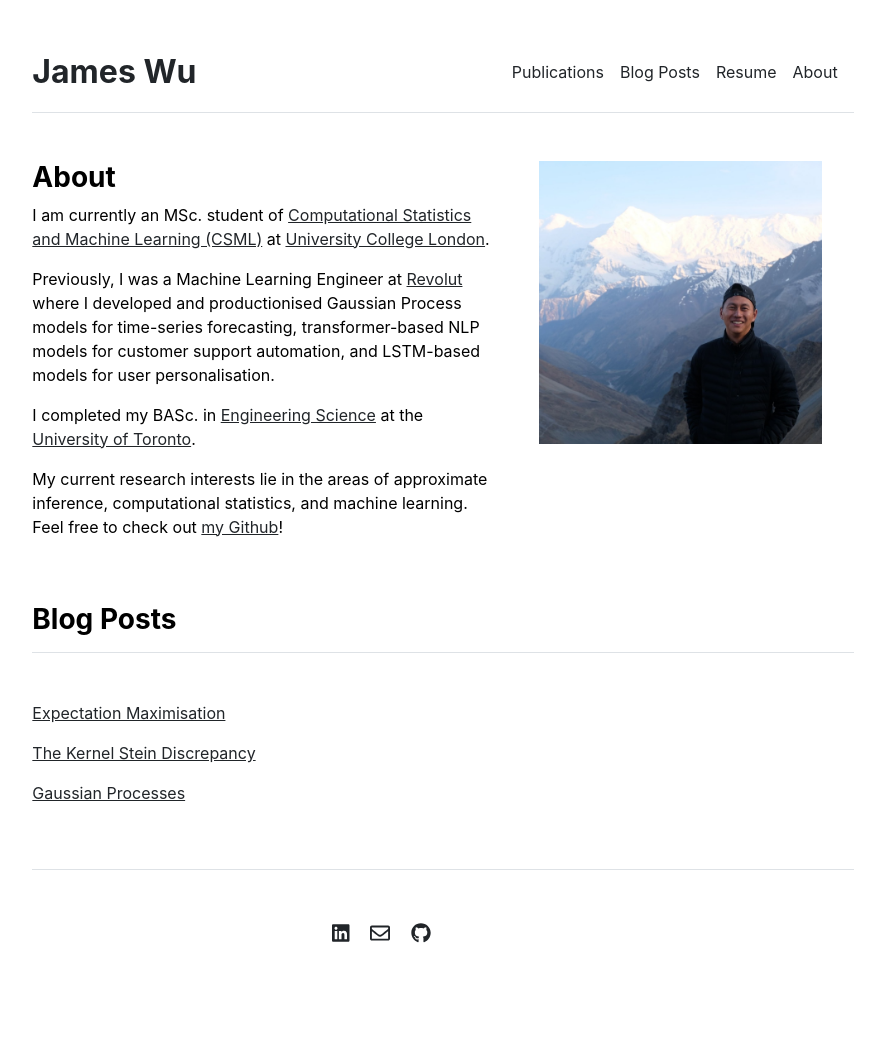
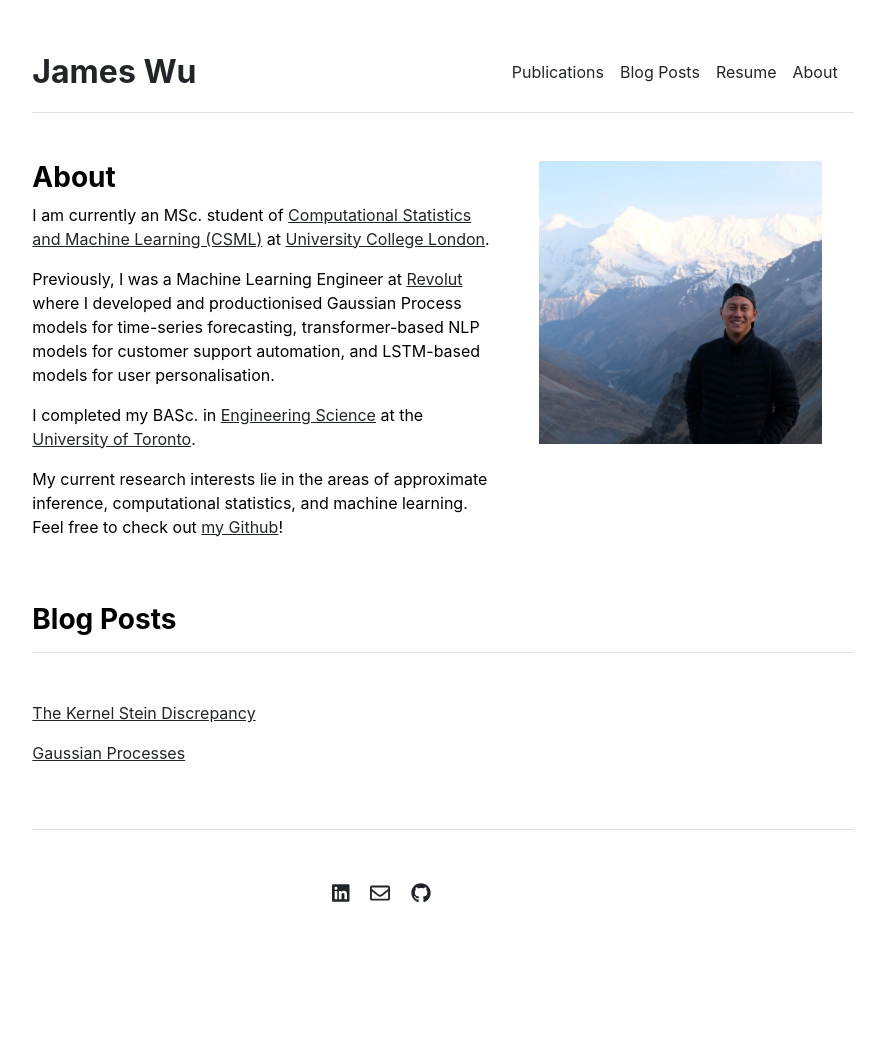
Before and after one commit to jswu18/jswu18.github.io, a Jekyll site: the page built from index.md, in a window 1280 px wide. Shown: the whole page, without its empty margins (197-1066 px from the left). Built offline with Jekyll 4.4.1, drawn with Linux system fonts in a browser that asks for light colours; after the commit the page ends 1004 px from its top, so only the background shows below that.

Commit message:
comment out em blog post, not rendering properly

```diff
--- a/_data/blog-posts.yml
+++ b/_data/blog-posts.yml
@@ -1,9 +1,9 @@
 featured:
-- {name: 'Expectation Maximisation', url: 'expectation-maximisation.html'}
+# - {name: 'Expectation Maximisation', url: 'expectation-maximisation.html'}
 - {name: 'The Kernel Stein Discrepancy', url: 'the-kernel-stein-discrepancy.html'}
 - {name: 'Gaussian Processes', url: 'gaussian-processes.html'}
 
 index:
-- {name: 'Expectation Maximisation', url: 'expectation-maximisation.html'}
+# - {name: 'Expectation Maximisation', url: 'expectation-maximisation.html'}
 - {name: 'The Kernel Stein Discrepancy', url: 'the-kernel-stein-discrepancy.html'}
 - {name: 'Gaussian Processes', url: 'gaussian-processes.html'}
```
